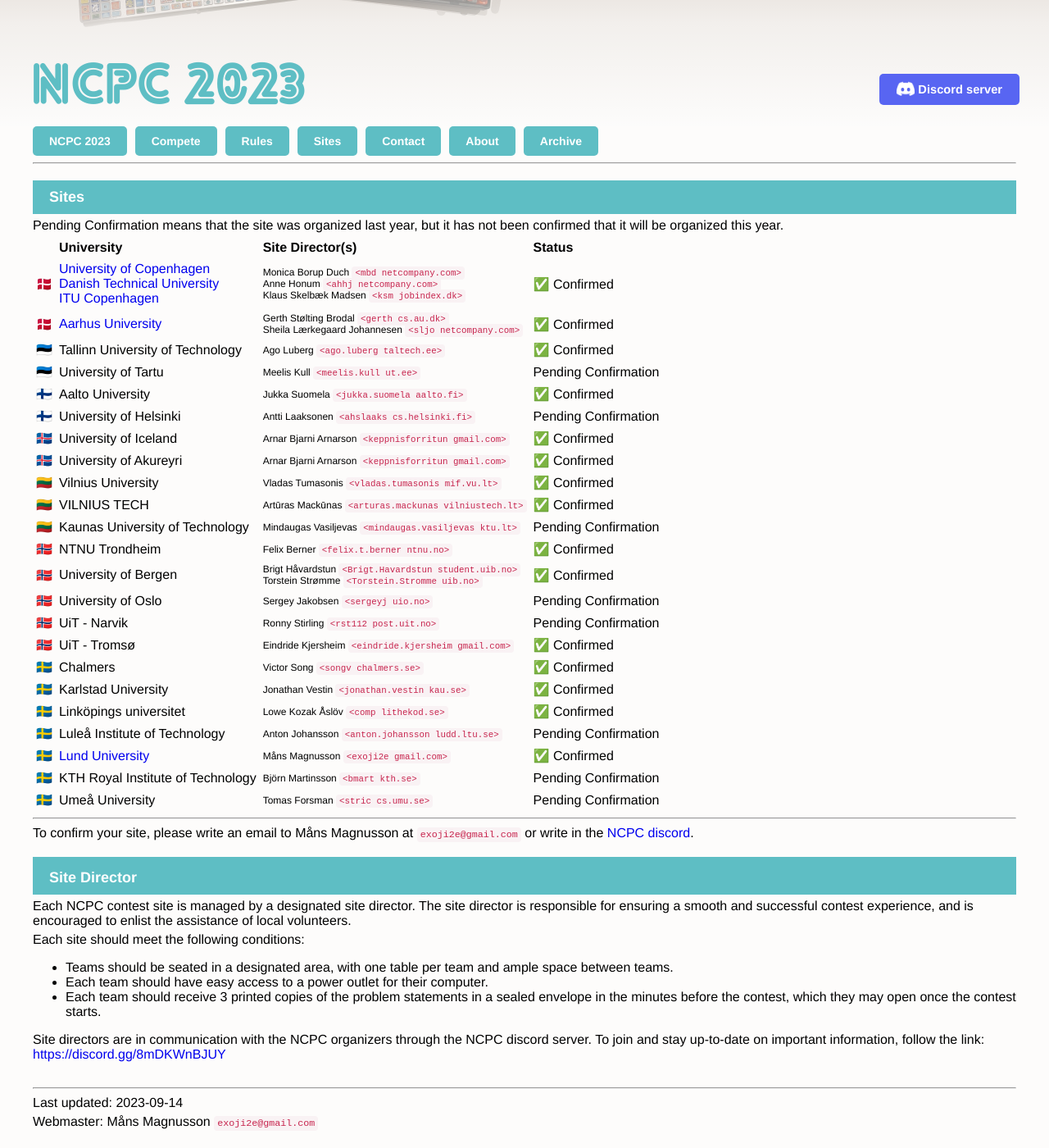
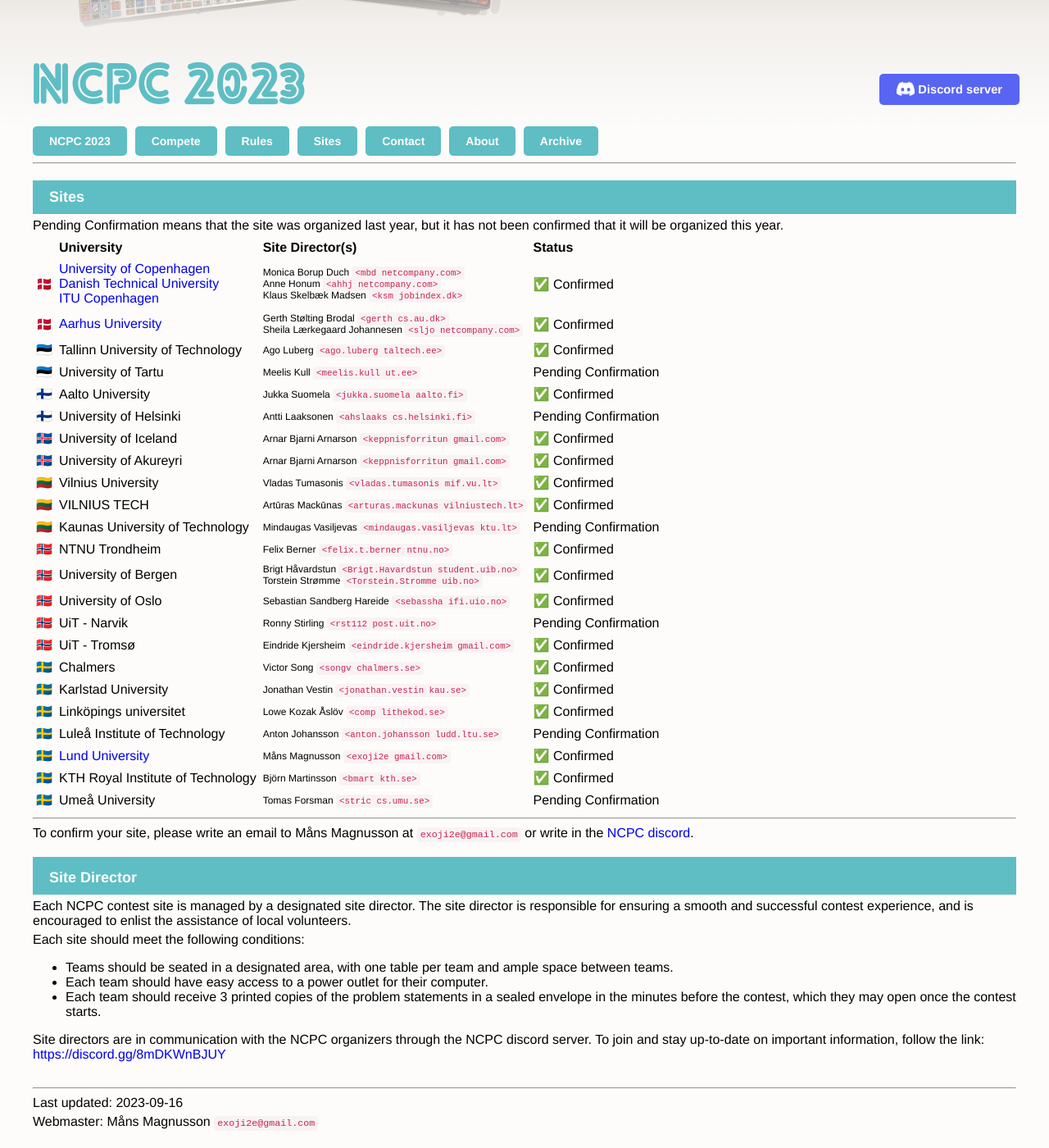
Before and after one commit to icpc/ncpc-web, a Jekyll site: the page built from ncpc2023/sites.md, in a window 1280 px wide and 1400 px high, scrolled down 96 px. Shown: the whole window at 82% size. Built offline with Jekyll 4.4.1, drawn with Linux system fonts in a browser that asks for light colours.

Commit message:
[ncpc2023] confirm more sites

```diff
--- a/_data/ncpc2023sites.yml
+++ b/_data/ncpc2023sites.yml
@@ -99,9 +99,9 @@
         email: 'Torstein.Stromme uib.no'
 
   - name : University of Oslo
-    contact: Sergey Jakobsen
-    email: 'sergeyj uio.no'
-    confirmed: false
+    contact: Sebastian Sandberg Hareide
+    email: 'sebassha ifi.uio.no'
+    confirmed: true
 
   - name : UiT - Narvik
     contact: Ronny Stirling
@@ -145,7 +145,7 @@
   - name : KTH Royal Institute of Technology
     contact: Björn Martinsson
     email: 'bmart kth.se'
-    confirmed: false
+    confirmed: true
 
   - name : Umeå University
     contact: Tomas Forsman
--- a/ncpc2023/sites.md
+++ b/ncpc2023/sites.md
@@ -3,7 +3,7 @@
 headerText: "NCPC 2023"
 title: "Nordic Collegiate Programming Contest 2023"
 year: 2023
-lastUpdate: "2023-09-14"
+lastUpdate: "2023-09-16"
 ---
 
 {% include_relative navbar.md %}
```
Also changed, not shown: ncpc2023/compete.md (+1 -1 lines), ncpc2023/contact.md (+1 -1 lines), ncpc2023/index.md (+1 -1 lines).
